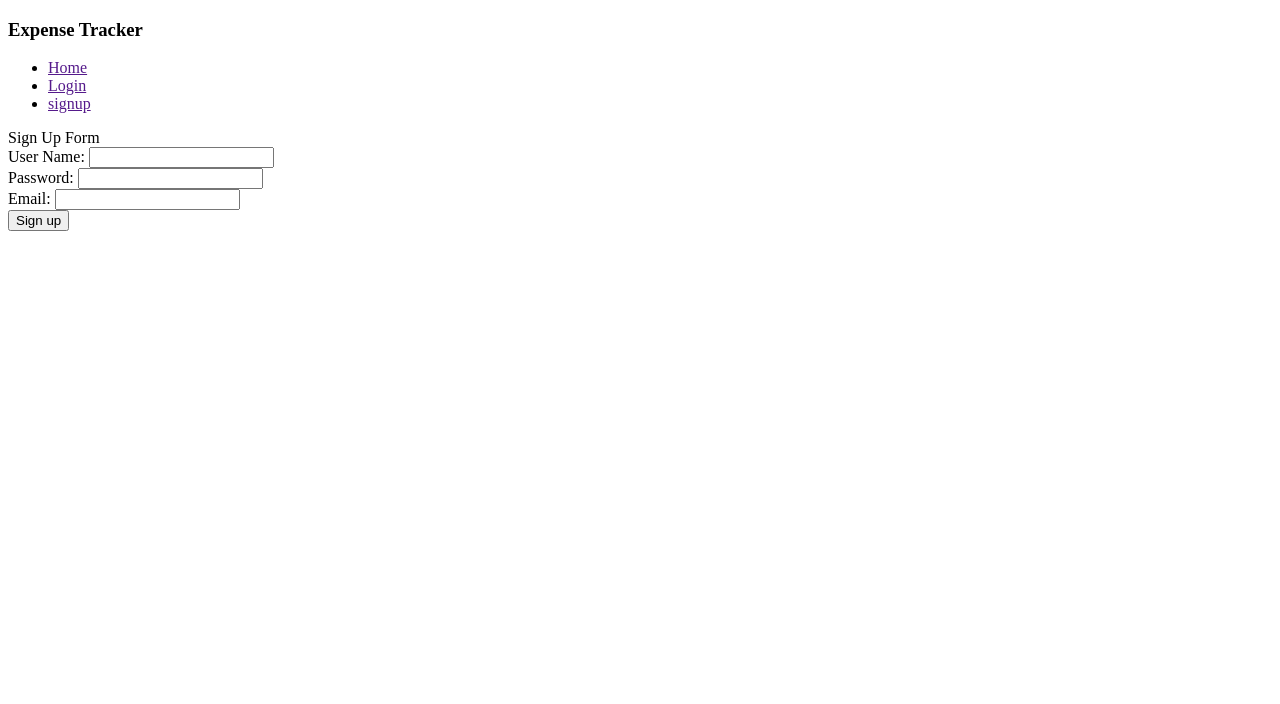
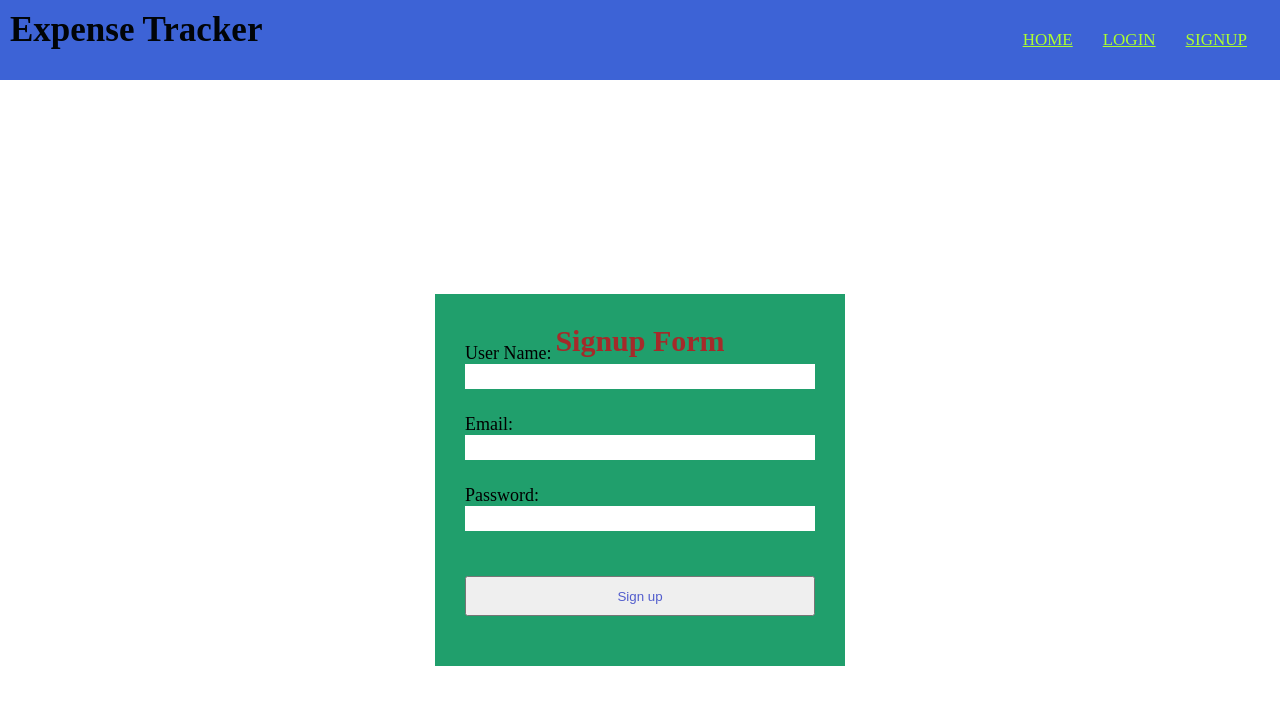
Before and after one commit to Varalakshmi2793/expensetrackercompleteproject, a website: page public/signup.html in a window 1280 px wide. Drawn offline with Linux system fonts and the light colour scheme.

Commit message:
backend signup

```diff
--- a/package.json
+++ b/package.json
@@ -11,7 +11,9 @@
   "author": "",
   "license": "ISC",
   "dependencies": {
+    "bcrypt": "^5.1.1",
     "body-parser": "^1.20.2",
+    "cors": "^2.8.5",
     "express": "^4.19.2",
     "mysql": "^2.18.1",
     "mysql2": "^3.9.7",
--- a/public/signup.html
+++ b/public/signup.html
@@ -3,38 +3,64 @@
 <head>
     <meta charset="UTF-8">
     <meta name="viewport" content="width=device-width, initial-scale=1.0">
-    <title></title>
+    <title>signup</title>
+    <link rel="stylesheet" href="style.css">
 </head>
 <body>
     <nav>
-        <h3>Expense Tracker</h3>
-        <ul>
-            <li><a href="">Home</a></li>
-            <li><a href="">Login</a></li>
-            <li><a href="">signup</a></li>
-        </ul>
-    </nav>
-    <div class="container mt-4">
-        <div class="card">
-            <div class ="card-header">
-                Sign Up Form
-            </div>
-        </div>
-            <form action="/auth/signup" method="post">
-                <div class="formgrp">
-                    <label for="name">User Name:</label>
+        <label class="logo"> Expense Tracker </label>
+    <ul>
+        <li><a href="/">Home</a></li>
+        <li><a href="/login">Login</a></li>
+        <li><a href="/signup">signup</a></li>
+    </ul>
+    </nav> <div class="container">
+        <div class="text"> Signup Form</div>
+
+        <form action="/auth/signup" method="post">
+            <div class="formgrp">
+                   <label for="name">User Name:</label>
                     <input type="text" class="formcontrol" id="name" name="name">
                 </div>
-                <div class="formgrp">
-                    <label for="password">Password:</label>
-                    <input type="password" class="formcontrol" id="password" name="password">
-                </div>
+
                 <div class="formgrp">
                     <label for="email">Email:</label>
                     <input type="email" class="formcontrol" id="email" name="email">
                     </div>
+                    <div class="formgrp">
+                        <label for="password">Password:</label>
+                        <input type="password" class="formcontrol" id="password" name="password">
+                    </div>
+                    <!-- <div class="formgrp">
+                        <label for="passwordconfirm">Confirm Password:</label>
+                        <input type="password" class="formcontrol" id="passwordconfirm" name="password">
+                    </div> -->
                  <button type="submit" class="btn">Sign up</button>
             </form>
     </div>
+    <script>
+        // document.getElementById('signup-form').addEventListener('submit', async (event) => {
+        //     event.preventDefault();
+        //     const formData = new FormData(event.target);
+        //     const userData = {
+        //         username: formData.get('username'),
+        //         email: formData.get('email'),
+        //         password: formData.get('password')
+        //     };
+        //     try {
+        //         const response = await fetch('/signup', {
+        //             method: 'POST',
+        //             headers: {
+        //                 'Content-Type': 'application/json'
+        //             },
+        //             body: JSON.stringify(userData)
+        //         });
+        //         const data = await response.json();
+        //         console.log(data);
+        //     } catch (error) {
+        //         console.error('Error:', error);
+        //     }
+        // });
+    </script>
 </body>
 </html>
--- /dev/null
+++ b/public/style.css
@@ -0,0 +1,103 @@
+*{
+    margin:0;
+    padding: 0;
+    outline:none;
+    box-sizing: border-box;
+}
+body{
+    height:100vh;
+    width: 100%;
+    font-family: montserrat;
+    background-color: white;
+}
+nav{
+    background:rgb(61, 99, 214);
+    height:80px;
+    width: 100%;
+}
+.logo{
+    color:rgb(1, 4, 7);
+    font-size: 35px;
+    line-height: 60px;
+    padding: 0 10px;
+    font-weight: bold;
+}
+nav ul{
+    float: right;
+    margin-right: 20px;
+}
+nav ul li{
+    display: inline-block;
+    line-height: 80px;
+    margin: 0, 5px;
+
+}
+nav ul li a{
+    color: greenyellow;
+    font-size: 17px;
+    padding: 0 13px;
+    border-radius: 3px;
+    text-transform: uppercase;
+}
+a:hover{
+    background-color: brown;
+}
+.container{
+    position: absolute;
+    top: 60%;
+    left: 50%;
+    transform: translate(-50%, -50%);
+    display: Block;
+    background-color: rgb(32, 159, 108);
+    width: 410px;
+    padding: 30px;
+}
+.container .text{
+    font-size: 30px;
+    font-weight: 600;
+    text-align: center;
+    color:brown
+}
+.container form{
+    margin-top: -40px;
+}
+.container form .formgrp{
+    height: 45 px;
+    width: 100%;
+    margin: 25px 0;
+}
+form .formgrp label{
+    font-size: 18px;
+}
+form .formgrp input{
+    height: 90%;
+    width: 100%;
+    padding-left: 12px;
+    font-size: 20px;
+    border: 1px solid white;
+   }
+form .formgrp input:focus{
+border-color:azure;
+border-bottom-width: 2px;
+}
+form .forgetpass{
+    margin-top: -8px;
+}
+form .forgetpass a:hover{
+    text-decoration: underline;
+}
+form .btn{
+    margin: 20px 0;
+    height: 40px;
+    width:100%;
+    color: rgb(82, 93, 205);
+}
+form .signupform {
+    text-align: center;
+}
+form .signupform a{
+    color:#2200ff;
+}
+form .signupform a:hover{
+    text-decoration: underline;
+}
```
Also changed, not shown: app.js (+41 -18 lines), model/model.js (added, +21 -0 lines), path/database.js (added, +11 -0 lines), public/home.html (+12 -8 lines), public/login.html (added, +47 -0 lines), 1 other file.
